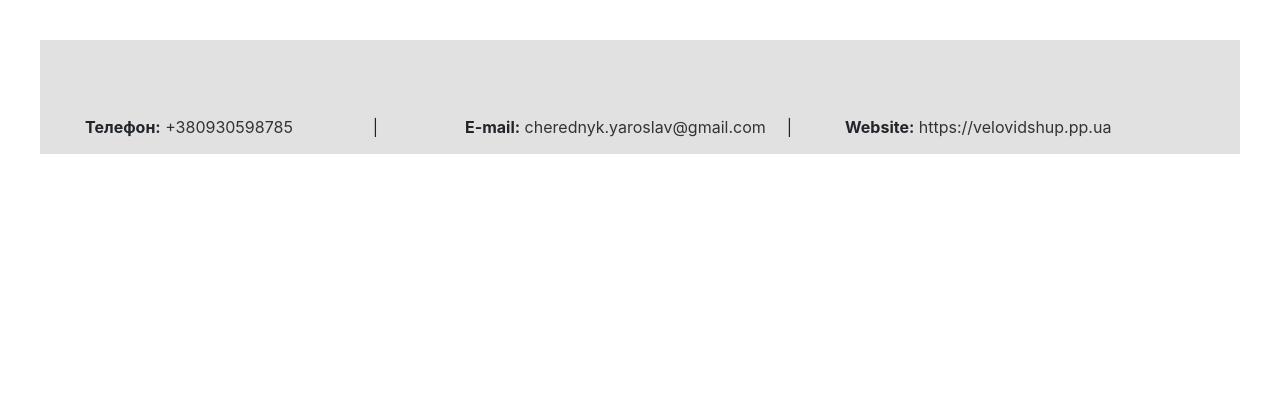
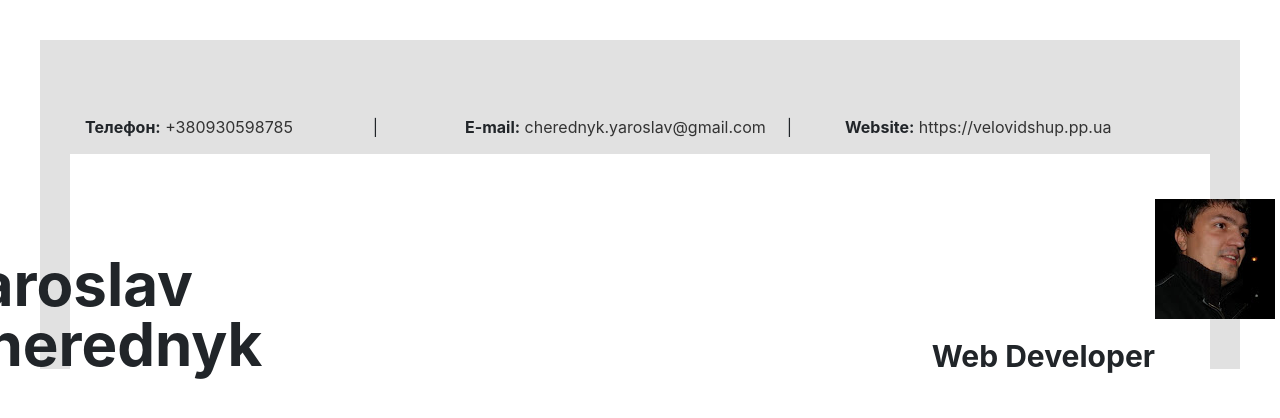
Before and after one commit to azazely85/homepage, a plain HTML site: page index.html in a window 1280 px wide. Drawn offline with nearby package versions, Linux system fonts and the light colour scheme.

Commit message:
add name, professional and photo

```diff
--- a/assets/css/theme.css
+++ b/assets/css/theme.css
@@ -27,3 +27,32 @@ a:hover{
     right: 38px;
     content: '|';
 }
+main {
+    background-color: #fff;
+}
+.main_info{
+    position: relative;
+    min-height: 215px;
+}
+.main_info .first_name, .main_info .last_name {
+    font-size: 60px;
+    font-weight: bold;
+    position: absolute;
+    left: -144px;
+    top:85px
+}
+.main_info .last_name{
+    top: 145px
+}
+.main_info .photo{
+    position: absolute;
+    right: -80px;
+}
+.main_info .professional {
+    text-align: right;
+    font-weight: bold;
+    font-size: 30px;
+    position: relative;
+    top: 180px;
+    right: 40px;
+}
--- a/index.html
+++ b/index.html
@@ -22,5 +22,13 @@
            <div class="col-lg-4"><b>Website:</b> <a href="https://velovidshup.pp.ua">https://velovidshup.pp.ua</a></div>
        </section>
     </header>
+    <main role="main" class="container">
+        <section class="main_info">
+            <div class="first_name">Yaroslav</div>
+            <div class="last_name">Cherednyk</div>
+            <div class="professional">Web Developer</div>
+            <div class="photo"><img src="./assets/img/photo.jpg"></div>
+        </section>
+    </main>
 </body>
 </html>
```
Also changed, not shown: assets/img/photo.jpg (added).
